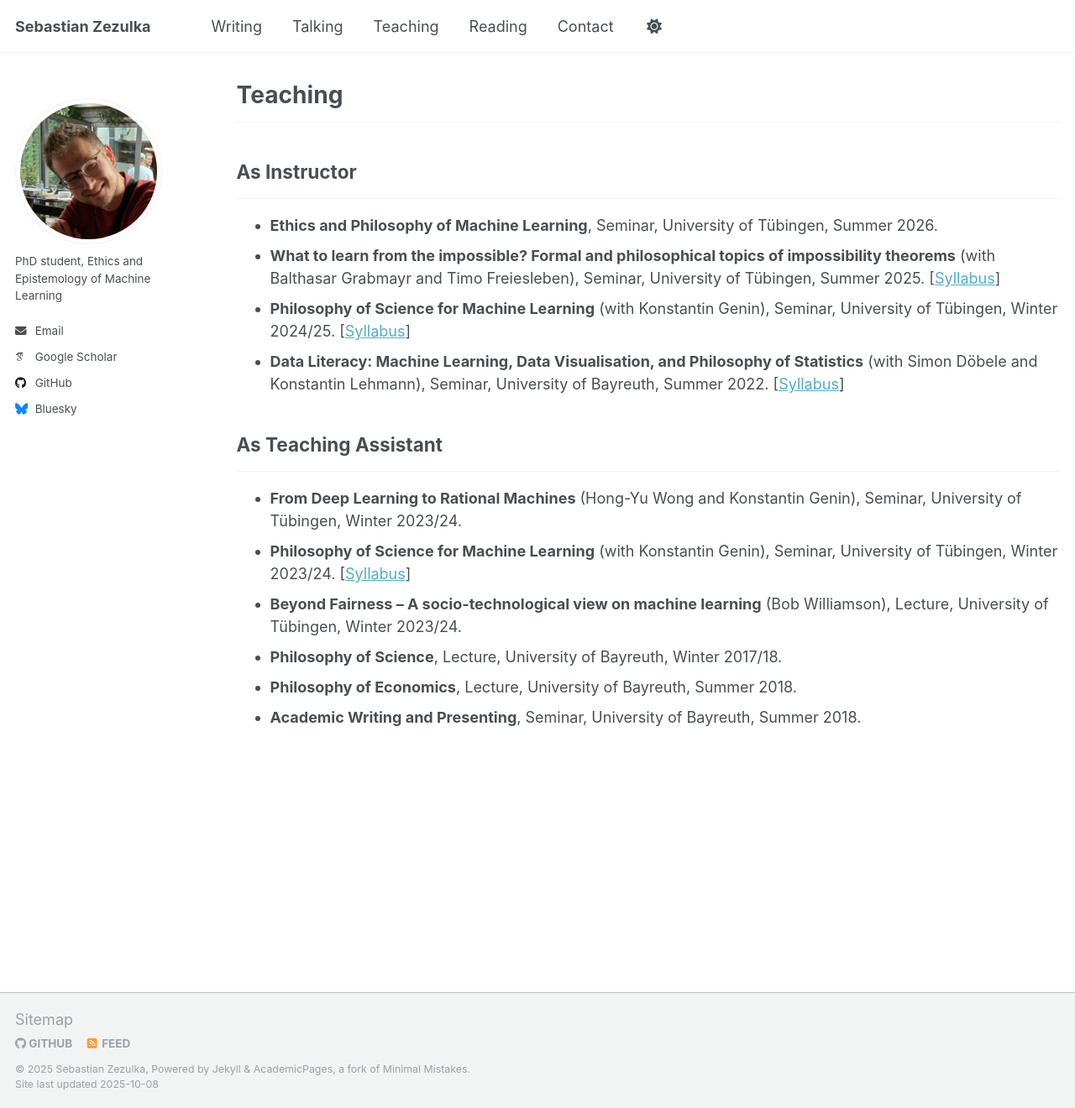
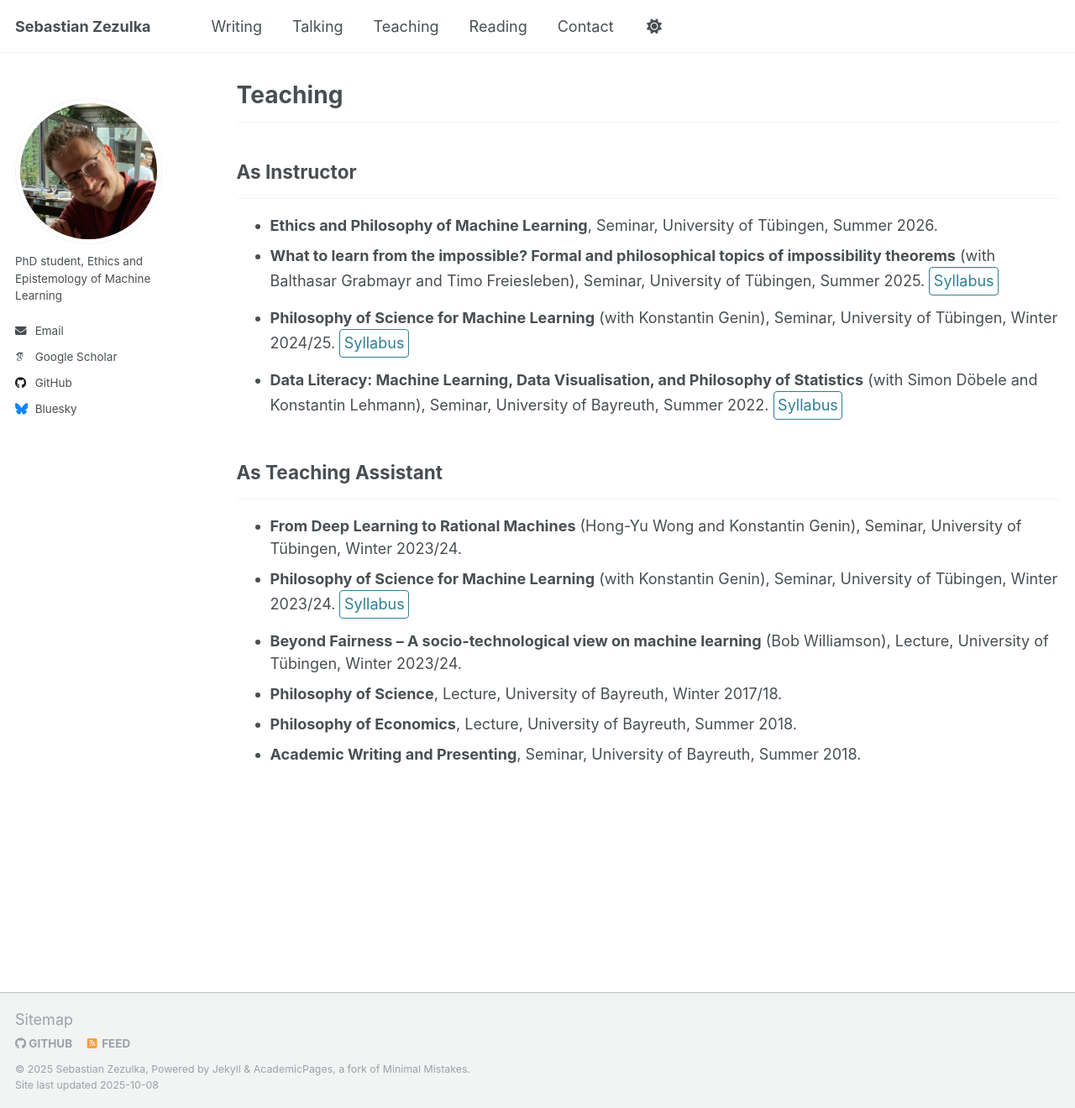
Before and after one commit to sezezulka/sezezulka.github.io, a Jekyll site: the page built from _pages/teaching.md, in a window 1280 px wide and 1320 px high. Shown: the whole window at 84% size. Built offline with Jekyll 4.4.1, drawn with Linux system fonts in a browser that asks for light colours; some web fonts are replaced; a script that is not in the unit is left out; part of the change alters nothing that is shown.

```diff
--- a/_pages/teaching.md
+++ b/_pages/teaching.md
@@ -13,14 +13,14 @@ redirect_from:
 ## As Instructor
 ---
 - **Ethics and Philosophy of Machine Learning**, Seminar, University of Tübingen, Summer 2026.
-- **What to learn from the impossible? Formal and philosophical topics of impossibility theorems** (with Balthasar Grabmayr and Timo Freiesleben), Seminar, University of Tübingen, Summer 2025. [[Syllabus](/files/syllabi/2025-Seminar-Impossible-Syllabus.pdf){:target="_blank"}]
-- **Philosophy of Science for Machine Learning** (with Konstantin Genin), Seminar, University of Tübingen, Winter 2024/25. [[Syllabus](/files/syllabi/2024-25-Seminar-PhilSci4ML-Syllabus.pdf){:target="_blank"}]
-- **Data Literacy: Machine Learning, Data Visualisation, and Philosophy of Statistics** (with Simon Döbele and Konstantin Lehmann), Seminar, University of Bayreuth, Summer 2022. [[Syllabus](/files/syllabi/2022-Seminar-Data-Literacy-Syllabus.pdf){:target="_blank"}]
+- **What to learn from the impossible? Formal and philosophical topics of impossibility theorems** (with Balthasar Grabmayr and Timo Freiesleben), Seminar, University of Tübingen, Summer 2025. [Syllabus](/files/syllabi/2025-Seminar-Impossible-Syllabus.pdf){: .btn--research}{:target="_blank"}
+- **Philosophy of Science for Machine Learning** (with Konstantin Genin), Seminar, University of Tübingen, Winter 2024/25. [Syllabus](/files/syllabi/2024-25-Seminar-PhilSci4ML-Syllabus.pdf){:target="_blank"}{: .btn--research}{:target="_blank"}
+- **Data Literacy: Machine Learning, Data Visualisation, and Philosophy of Statistics** (with Simon Döbele and Konstantin Lehmann), Seminar, University of Bayreuth, Summer 2022. [Syllabus](/files/syllabi/2022-Seminar-Data-Literacy-Syllabus.pdf){:target="_blank"}{: .btn--research}{:target="_blank"}
 
 ## As Teaching Assistant
 ---
 - **From Deep Learning to Rational Machines** (Hong-Yu Wong and Konstantin Genin), Seminar, University of Tübingen, Winter 2023/24.
-- **Philosophy of Science for Machine Learning** (with Konstantin Genin), Seminar, University of Tübingen, Winter 2023/24. [[Syllabus](/files/syllabi/2023-24-Seminar-PhilSci4ML-Syllabus.pdf){:target="_blank"}]
+- **Philosophy of Science for Machine Learning** (with Konstantin Genin), Seminar, University of Tübingen, Winter 2023/24. [Syllabus](/files/syllabi/2023-24-Seminar-PhilSci4ML-Syllabus.pdf){:target="_blank"}{: .btn--research}{:target="_blank"}
 - **Beyond Fairness -- A socio-technological view on machine learning** (Bob Williamson), Lecture, University of Tübingen, Winter 2023/24.
 - **Philosophy of Science**, Lecture, University of Bayreuth, Winter 2017/18.
 - **Philosophy of Economics**, Lecture, University of Bayreuth, Summer 2018.
```
